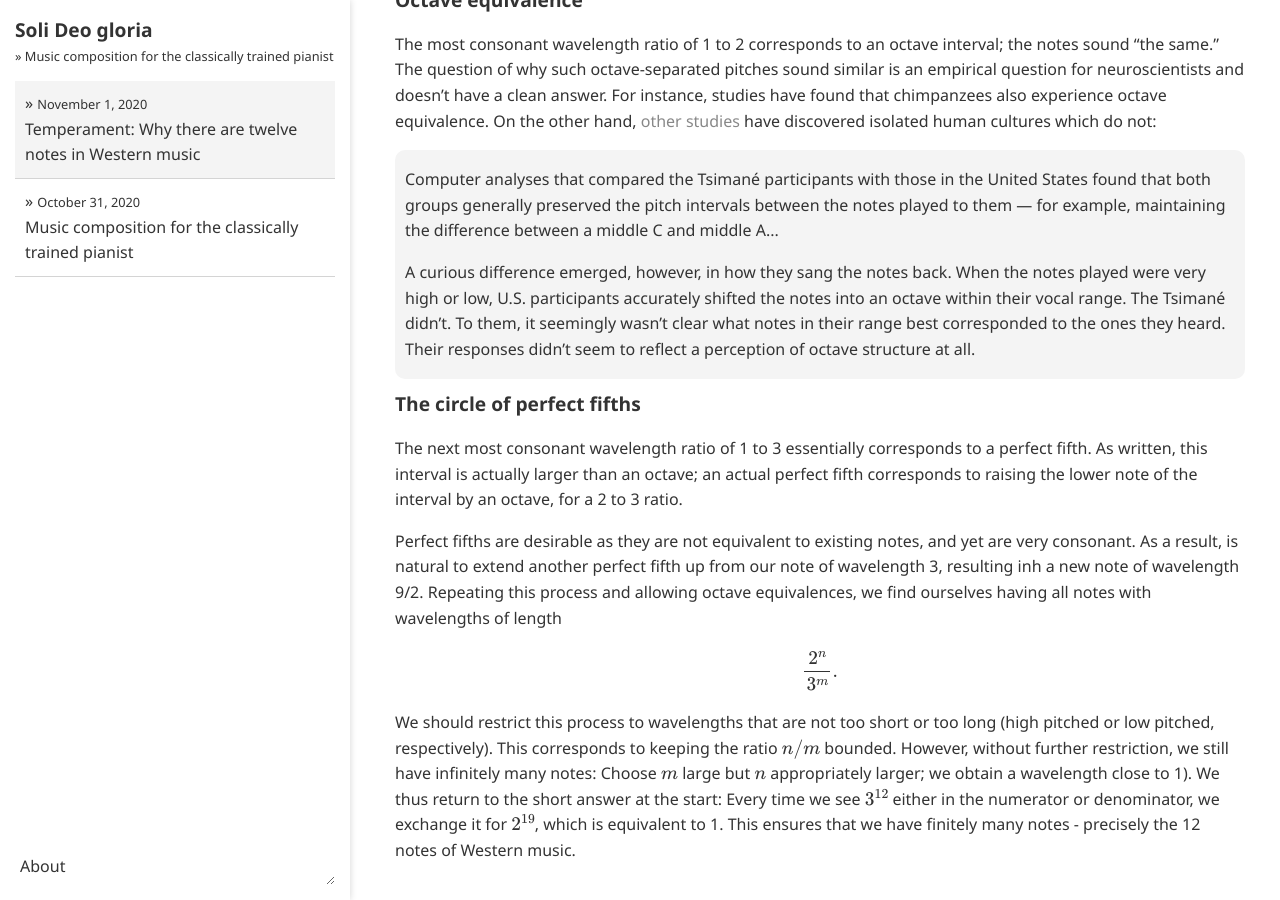
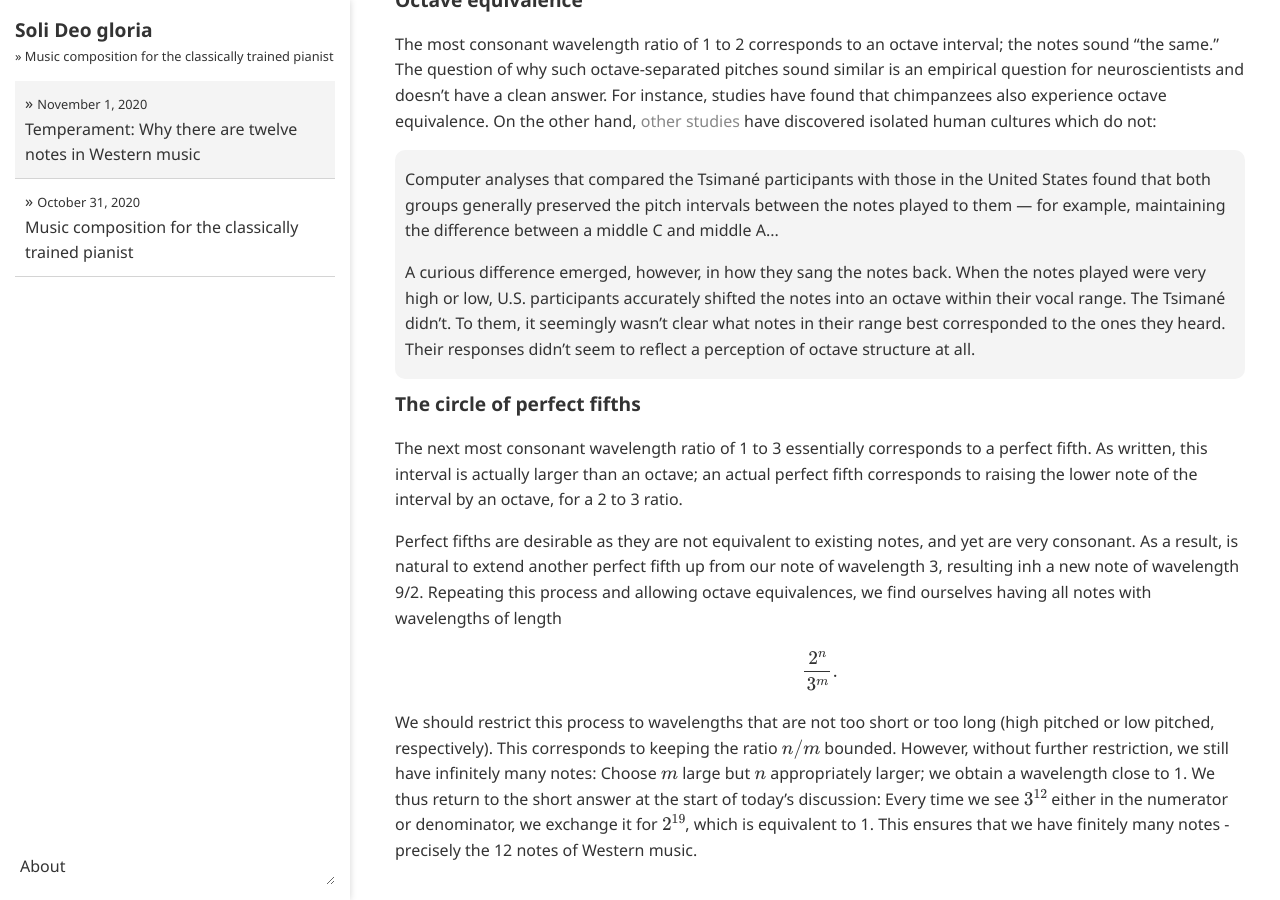
Before and after one commit to ansyblenetwork/sdg, a Jekyll site: the page built from _posts/2020-11-01-temperament-why-there-are-twelve-notes.md, in a window 1280 px wide and 900 px high, scrolled down 586 px. Built offline with Jekyll 4.4.1, drawn with Linux system fonts in a browser that asks for light colours; formulas are drawn with MathJax 3.

Commit message:
Update 2020-11-01-temperament-why-there-are-twelve-notes.md

```diff
--- a/_posts/2020-11-01-temperament-why-there-are-twelve-notes.md
+++ b/_posts/2020-11-01-temperament-why-there-are-twelve-notes.md
@@ -36,4 +36,4 @@
 
 $$\frac{2^n}{3^m}.$$
 
-We should restrict this process to wavelengths that are not too short or too long (high pitched or low pitched, respectively). This corresponds to keeping the ratio $$n/m$$ bounded. However, without further restriction, we still have infinitely many notes: Choose $$m$$ large but $$n$$ appropriately larger; we obtain a wavelength close to 1). We thus return to the short answer at the start: Every time we see $$3^{12}$$ either in the numerator or denominator, we exchange it for $$2^{19}$$, which is equivalent to 1. This ensures that we have finitely many notes - precisely the 12 notes of Western music.
+We should restrict this process to wavelengths that are not too short or too long (high pitched or low pitched, respectively). This corresponds to keeping the ratio $$n/m$$ bounded. However, without further restriction, we still have infinitely many notes: Choose $$m$$ large but $$n$$ appropriately larger; we obtain a wavelength close to 1. We thus return to the short answer at the start of today's discussion: Every time we see $$3^{12}$$ either in the numerator or denominator, we exchange it for $$2^{19}$$, which is equivalent to 1. This ensures that we have finitely many notes - precisely the 12 notes of Western music.
```
